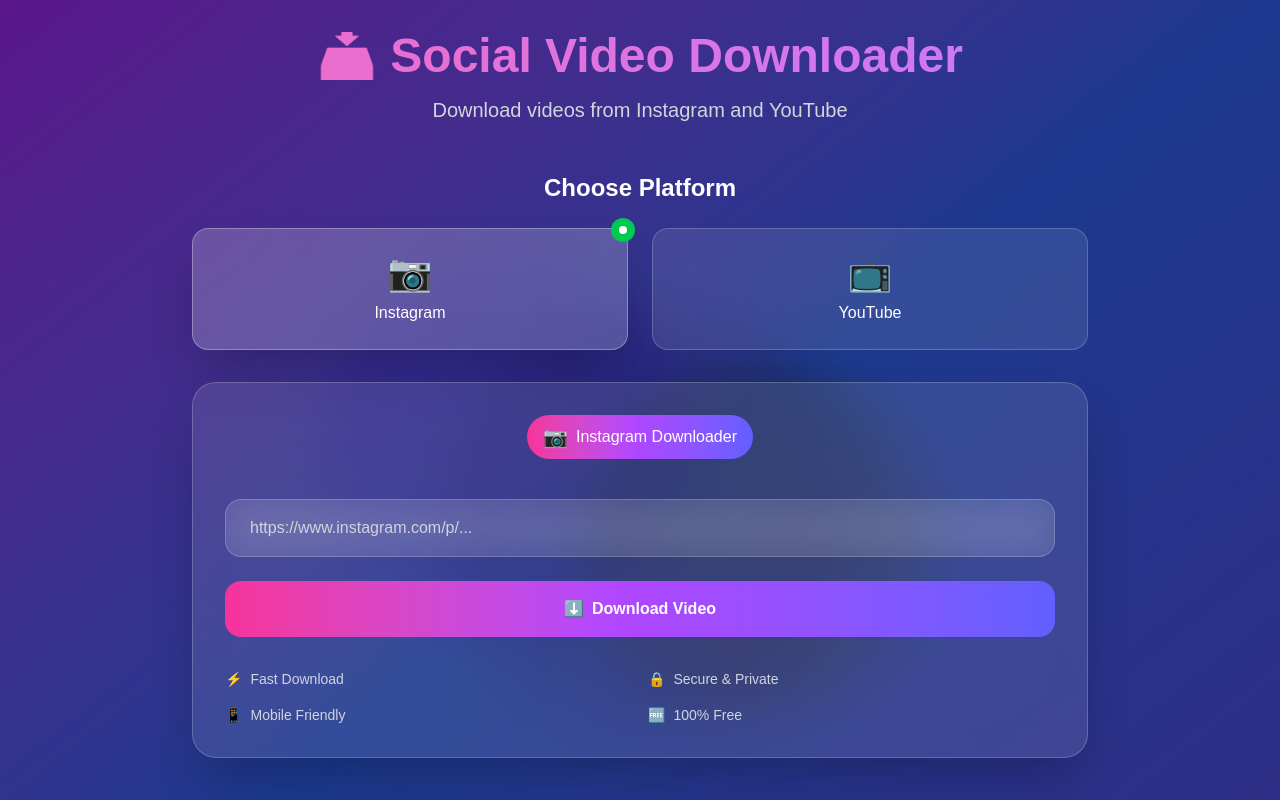
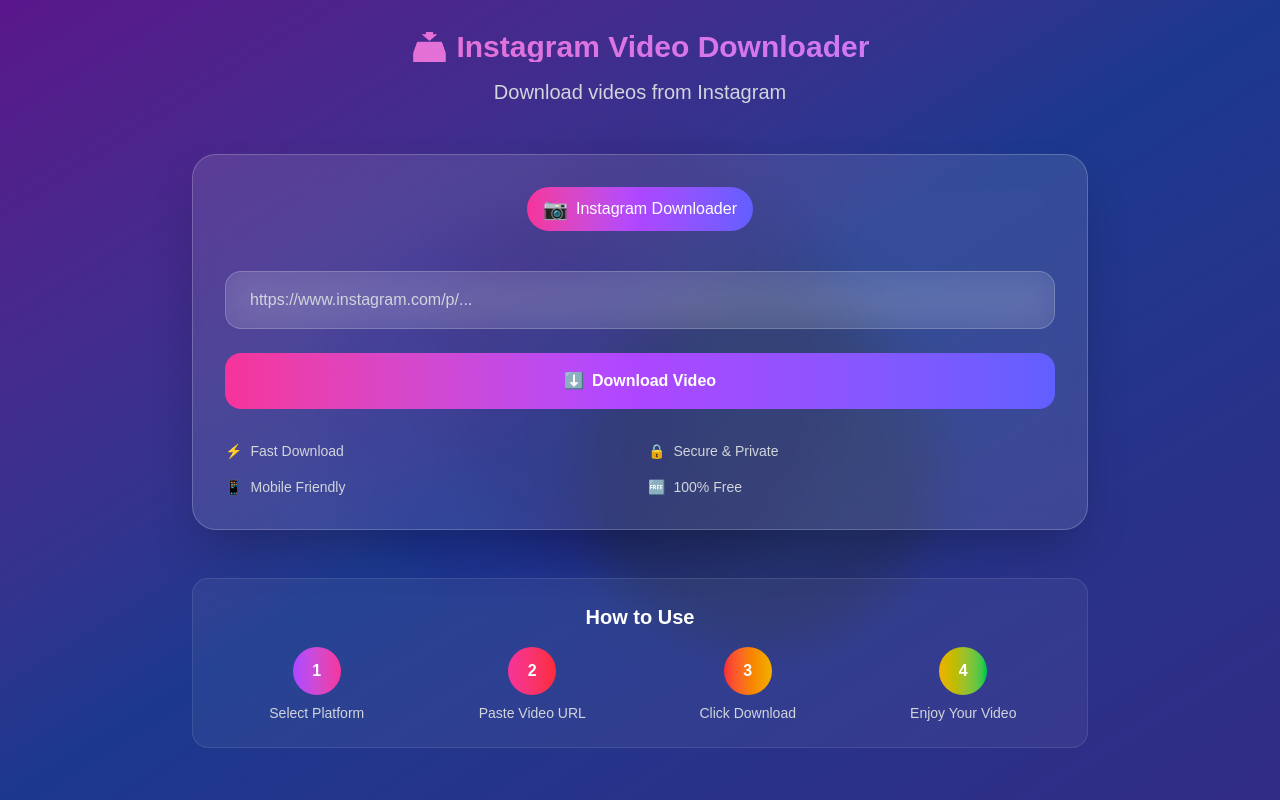
Before and after one commit to mahadi-init/social-media-downloader, a Next.js app: page / in a window 1280 px wide. Shown: the top 800 px of the page. Built offline with nearby package versions, Linux system fonts and the light colour scheme.

Commit message:
remove youtube from app

```diff
--- a/app/api/download/route.ts
+++ b/app/api/download/route.ts
@@ -1,40 +1,14 @@
+import { igdl } from "btch-downloader";
 import { NextRequest, NextResponse } from "next/server";
-import { igdl, fbdown, youtube } from "btch-downloader";
 
 export async function POST(req: NextRequest) {
   try {
-    const { url, platform } = await req.json();
+    const { url } = await req.json();
     if (!url)
       return NextResponse.json({ error: "No URL provided" }, { status: 400 });
 
-    if (!platform)
-      return NextResponse.json(
-        { error: "Please select a platform" },
-        { status: 400 },
-      );
-
-    let videoRes: Response;
-
-    switch (platform) {
-      case "instagram":
-        const insta = await igdl(url);
-        videoRes = await fetch(insta[0].url);
-        break;
-      // case "facebook":
-      //   const { normal_video, HD } = await fbdown(url);
-      //   try {
-      //     videoRes = await fetch(HD);
-      //   } catch (err) {
-      //     videoRes = await fetch(normal_video);
-      //   }
-      //   break;
-      case "youtube":
-        const { mp4 } = await youtube(url);
-        videoRes = await fetch(mp4);
-        break;
-      default:
-        return;
-    }
+    const insta = await igdl(url);
+    const videoRes = await fetch(insta[0].url);
 
     if (!videoRes) {
       return NextResponse.json({ error: "No video found" }, { status: 404 });
--- a/app/layout.tsx
+++ b/app/layout.tsx
@@ -13,8 +13,8 @@
 });
 
 export const metadata: Metadata = {
-  title: "Social media downloader",
-  description: "Download videos from Instagram and YouTube with just one",
+  title: "Instagram Video Downloader",
+  description: "Download videos from Instagram ",
 };
 
 export default function RootLayout({
--- a/app/manifest.ts
+++ b/app/manifest.ts
@@ -2,9 +2,9 @@
 
 export default function manifest(): MetadataRoute.Manifest {
   return {
-    name: "Social media downloader",
-    short_name: "Downloader",
-    description: "Download videos from Instagram and YouTube with just one",
+    name: "Instagram Video Downloader",
+    short_name: "InstaDownload",
+    description: "Download videos from Instagram",
     start_url: "/",
     display: "standalone",
     background_color: "#442a8c",
--- a/app/page.tsx
+++ b/app/page.tsx
@@ -1,43 +1,22 @@
 "use client";
 
 import type React from "react";
+import { useState } from "react";
 import { v4 as uuidv4 } from "uuid";
-
-import { useState } from "react";
-
-type Platform = "instagram" | "youtube";
 
 export const dynamic = "force-static";
 
+const instagram = {
+  id: "instagram",
+  name: "Instagram",
+  icon: "📷",
+  gradient: "from-pink-500 via-purple-500 to-indigo-500",
+  placeholder: "https://www.instagram.com/p/...",
+};
+
 export default function Home() {
-  const [selectedPlatform, setSelectedPlatform] =
-    useState<Platform>("instagram");
   const [url, setUrl] = useState("");
   const [loading, setLoading] = useState(false);
-
-  const platforms = [
-    {
-      id: "instagram" as Platform,
-      name: "Instagram",
-      icon: "📷",
-      gradient: "from-pink-500 via-purple-500 to-indigo-500",
-      placeholder: "https://www.instagram.com/p/...",
-    },
-    // {
-    //   id: "facebook" as Platform,
-    //   name: "Facebook",
-    //   icon: "👥",
-    //   gradient: "from-blue-600 via-blue-500 to-blue-400",
-    //   placeholder: "https://www.facebook.com/watch/...",
-    // },
-    {
-      id: "youtube" as Platform,
-      name: "YouTube",
-      icon: "📺",
-      gradient: "from-red-600 via-red-500 to-red-400",
-      placeholder: "https://www.youtube.com/watch?v=...",
-    },
-  ];
 
   const handleSubmit = async (e: React.FormEvent) => {
     e.preventDefault();
@@ -46,7 +25,7 @@
     try {
       const res = await fetch("/api/download", {
         method: "POST",
-        body: JSON.stringify({ url, platform: selectedPlatform }),
+        body: JSON.stringify({ url }),
         headers: { "Content-Type": "application/json" },
       });
 
@@ -66,8 +45,6 @@
     setLoading(false);
   };
 
-  const currentPlatform = platforms.find((p) => p.id === selectedPlatform);
-
   return (
     <div className="min-h-screen bg-gradient-to-br from-purple-900 via-blue-900 to-indigo-900 relative overflow-hidden">
       {/* Animated Background Elements */}
@@ -80,51 +57,12 @@
       <div className="relative z-10 container mx-auto px-4 py-8">
         {/* Header */}
         <div className="text-center mb-12 animate-fade-in-up">
-          <h1 className="md:text-5xl text-[1.7rem] leading-none font-bold mb-4 bg-gradient-to-r from-pink-400 via-purple-400 to-indigo-400 bg-clip-text text-transparent animate-gradient-x">
-            📥 Social Video Downloader
+          <h1 className="md:text-3xl text-[1.7rem] leading-none font-bold mb-4 bg-gradient-to-r from-pink-400 via-purple-400 to-indigo-400 bg-clip-text text-transparent animate-gradient-x">
+            📥 Instagram Video Downloader
           </h1>
           <p className="text-xl text-gray-300 max-w-2xl mx-auto">
-            Download videos from Instagram and YouTube
+            Download videos from Instagram
           </p>
-        </div>
-
-        {/* Platform Selection */}
-        <div className="max-w-4xl mx-auto mb-8">
-          <h2 className="text-2xl font-semibold text-white text-center mb-6">
-            Choose Platform
-          </h2>
-          <div className="grid grid-cols-2 gap-6">
-            {platforms.map((platform, index) => (
-              <button
-                key={platform.id}
-                onClick={() => {
-                  setSelectedPlatform(platform.id);
-                  setUrl("");
-                }}
-                className={`group relative p-6 rounded-2xl backdrop-blur-lg border transition-all duration-300 transform hover:scale-105 animate-fade-in-up ${
-                  selectedPlatform === platform.id
-                    ? "bg-white/20 border-white/30 shadow-2xl"
-                    : "bg-white/10 border-white/20 hover:bg-white/15"
-                }`}
-                style={{ animationDelay: `${index * 100}ms` }}
-              >
-                <div
-                  className={`absolute inset-0 rounded-2xl bg-gradient-to-r ${platform.gradient} opacity-0 group-hover:opacity-20 transition-opacity duration-300`}
-                ></div>
-                <div className="relative z-10 text-center">
-                  <div className="text-4xl mb-2 transform group-hover:scale-110 transition-transform duration-300">
-                    {platform.icon}
-                  </div>
-                  <div className="text-white font-medium">{platform.name}</div>
-                </div>
-                {selectedPlatform === platform.id && (
-                  <div className="absolute -top-2 -right-2 w-6 h-6 bg-green-500 rounded-full flex items-center justify-center animate-bounce">
-                    <div className="w-2 h-2 bg-white rounded-full"></div>
-                  </div>
-                )}
-              </button>
-            ))}
-          </div>
         </div>
 
         {/* Download Form */}
@@ -132,10 +70,10 @@
           <div className="backdrop-blur-lg bg-white/10 rounded-3xl p-8 border border-white/20 shadow-2xl animate-fade-in-up animation-delay-500">
             <div className="text-center mb-6">
               <div
-                className={`inline-flex items-center px-4 py-2 rounded-full bg-gradient-to-r ${currentPlatform?.gradient} text-white font-medium mb-4`}
+                className={`inline-flex items-center px-4 py-2 rounded-full bg-gradient-to-r ${instagram?.gradient} text-white font-medium mb-4`}
               >
-                <span className="mr-2 text-xl">{currentPlatform?.icon}</span>
-                {currentPlatform?.name} Downloader
+                <span className="mr-2 text-xl">{instagram?.icon}</span>
+                {instagram?.name} Downloader
               </div>
             </div>
 
@@ -143,7 +81,7 @@
               <div className="relative">
                 <input
                   type="url"
-                  placeholder={currentPlatform?.placeholder}
+                  placeholder={instagram?.placeholder}
                   value={url}
                   onChange={(e) => setUrl(e.target.value)}
                   required
@@ -158,7 +96,7 @@
                 className={`w-full py-4 px-8 rounded-2xl font-semibold text-white transition-all duration-300 transform hover:scale-105 focus:outline-none focus:ring-4 focus:ring-purple-500/50 ${
                   loading
                     ? "bg-gray-600 cursor-not-allowed"
-                    : `bg-gradient-to-r ${currentPlatform?.gradient} hover:shadow-2xl hover:shadow-purple-500/25`
+                    : `bg-gradient-to-r ${instagram?.gradient} hover:shadow-2xl hover:shadow-purple-500/25`
                 }`}
               >
                 {loading ? (
```
